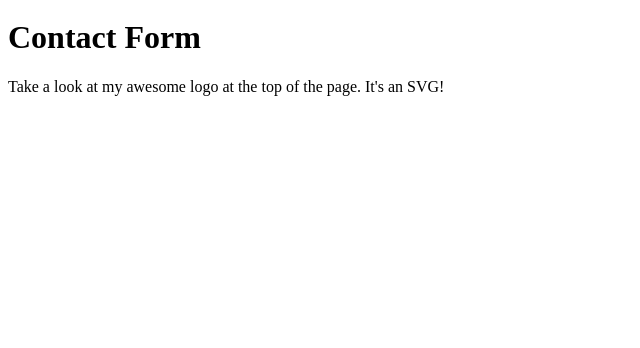
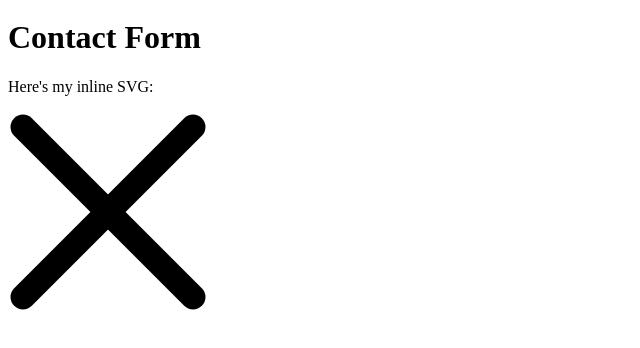
Before and after one commit to zkelley23/links-images, a plain HTML site: page form/index.html in a window 1280 px wide. Shown: the part 152-500 px from the top of the page, without its empty margins (0-640 px from the left). Drawn offline with Linux system fonts and the light colour scheme.

Commit message:
Update index.html

```diff
--- a/form/index.html
+++ b/form/index.html
@@ -42,7 +42,11 @@
     </header>
     <main>
         <h1>Contact Form</h1>
-        <p>Take a look at my awesome logo at the top of the page. It's an SVG!</p>
+        <p>Here's my inline SVG:</p>
+        <svg viewBox="0 0 200 200" width="200" height="200">
+            <line x1="15" x2="185" y1="15" y2="185" stroke="black" stroke-width="25" stroke-linecap="round" />
+            <line x1="185" x2="15" y1="15" y2="185" stroke="black" stroke-width="25" stroke-linecap="round" />
+        </svg>
     </main>
 </body>
 
```
